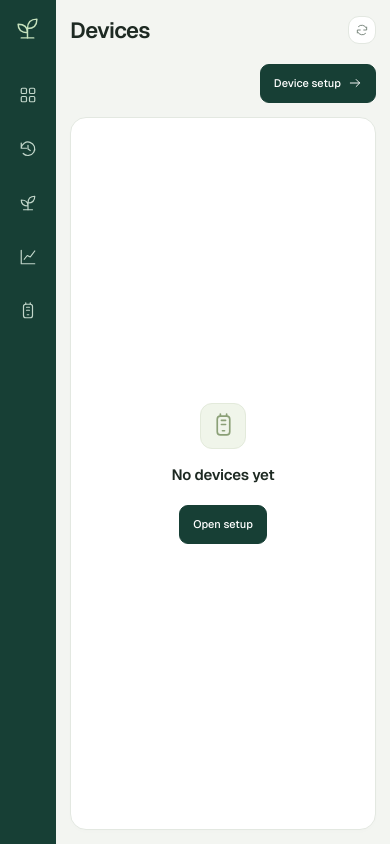
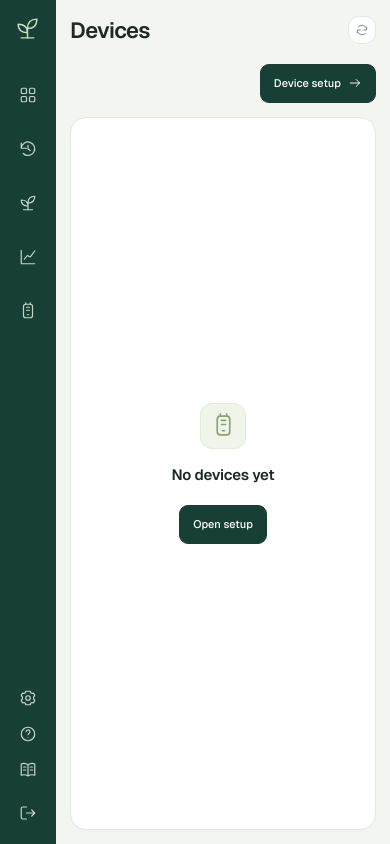
Before and after one commit to iHoshiii/freelance-thesis-ni-ezra, a Next.js app in the folder apps/web/: page /devices in a window 390 px wide. Built offline with nearby package versions, Linux system fonts and the light colour scheme; no server answers.

Commit message:
feat(sidebar): add utility icons and aligned logout footer

```diff
--- a/apps/web/next.config.ts
+++ b/apps/web/next.config.ts
@@ -4,6 +4,7 @@ import { fileURLToPath } from "node:url";
 const projectRoot = fileURLToPath(new URL(".", import.meta.url));
 
 const nextConfig: NextConfig = {
+  devIndicators: { position: "bottom-right" },
   outputFileTracingRoot: projectRoot,
   cacheComponents: true,
   partialPrefetching: true,
--- a/apps/web/src/app/styles/sidebar.css
+++ b/apps/web/src/app/styles/sidebar.css
@@ -8,26 +8,46 @@
 .sidebar .brand-mark { width: 28px; height: 37px; flex-shrink: 0; }
 .sidebar .brand-mark .icon { width: 25px; height: 25px; }
 .sidebar nav { display: grid; gap: 6px; margin-top: 38px; }
-.sidebar nav a { display: flex; justify-content: flex-start; gap: 14px; min-height: 46px; padding: 12px 15px; border: 0; border-radius: 7px; font-size: 13px; white-space: nowrap; }
+.sidebar nav a, .sidebar-actions .sidebar-logout { display: flex; align-items: center; justify-content: flex-start; gap: 14px; min-height: 46px; padding: 12px 15px; border: 0; border-radius: 7px; font-size: 13px; white-space: nowrap; }
 .sidebar nav a .icon { width: 18px; height: 18px; }
 .sidebar nav a[aria-current] { color: white; background: #ffffff17; box-shadow: inset 3px 0 #b4d6a4; }
 .sidebar nav a:focus-visible { outline-offset: -2px; }
 .sidebar .brand-name, .sidebar .nav-text { opacity: 1; transform: translateX(0); transition: opacity .16s ease, transform .24s ease; }
 .sidebar-collapsed .brand-name, .sidebar-collapsed .nav-text { opacity: 0; transform: translateX(-6px); pointer-events: none; }
+.sidebar-actions { display: flex; flex-direction: column; flex-shrink: 0; gap: 12px; margin-top: auto; padding-top: 16px; }
+.sidebar-utilities { display: flex; gap: 8px; padding-inline: 4px; }
+.sidebar-actions button { display: flex; align-items: center; justify-content: center; flex-shrink: 0; width: 40px; height: 40px; padding: 0; border: 0; border-radius: 8px; background: transparent; color: #c2d6ca; transition: color .16s ease, background .16s ease; }
+.sidebar:not(.sidebar-collapsed) .sidebar-utilities button { flex: 1; min-width: 0; }
+.sidebar-actions button:hover { color: #fff; background: #ffffff0d; }
+.sidebar-actions button:focus-visible { outline-color: #c3e2b5; outline-offset: -2px; }
+.sidebar-actions .icon { width: 18px; height: 18px; }
+.sidebar-actions .sidebar-logout { width: 100%; height: auto; }
+.sidebar-logout .icon { flex-shrink: 0; }
+.sidebar-collapsed .sidebar-utilities { flex-direction: column; align-items: center; gap: 4px; padding-inline: 0; }
+@media (max-height: 600px) and (min-width: 701px) {
+  .sidebar { padding-block: 16px; }
+  .sidebar nav { margin-top: 24px; gap: 4px; }
+  .sidebar nav a, .sidebar-actions .sidebar-logout { min-height: 40px; padding-block: 10px; }
+  .sidebar-actions { gap: 8px; padding-top: 8px; }
+  .sidebar-actions button { height: 32px; }
+}
 @media (max-width: 700px) {
   .shell { --sidebar-rail: 56px; }
   .sidebar { padding: 12px 6px; }
   .sidebar .brand { padding-inline: 7px; }
   .sidebar nav { gap: 8px; margin-top: 24px; }
-  .sidebar nav a { padding-inline: 13px; }
-  .shell { padding-left: 0; padding-top: 96px; transition: none; }
+  .sidebar nav a, .sidebar-actions .sidebar-logout { padding-inline: 13px; }
+  .shell { padding-left: 0; padding-top: 184px; transition: none; }
   .shell.sidebar-is-collapsed { padding-top: 0; }
-  .sidebar { width: 100%; height: 96px; padding-block: 8px; transition: none; }
+  .sidebar { width: 100%; height: 184px; padding-block: 8px; transition: none; }
   .sidebar.sidebar-collapsed { height: 100%; }
   .sidebar:not(.sidebar-collapsed) nav { display: flex; justify-content: space-between; gap: 2px; margin-top: 4px; }
-  .sidebar:not(.sidebar-collapsed) nav a { min-height: 36px; padding: 8px 2px; gap: 4px; font-size: 10px; }
-  .sidebar:not(.sidebar-collapsed) nav a .icon { width: 12px; height: 12px; }
+  .sidebar:not(.sidebar-collapsed) nav a, .sidebar:not(.sidebar-collapsed) .sidebar-logout { min-height: 36px; padding: 8px 2px; gap: 4px; font-size: 10px; }
+  .sidebar:not(.sidebar-collapsed) nav a .icon, .sidebar:not(.sidebar-collapsed) .sidebar-logout .icon { width: 12px; height: 12px; }
   .upload-status > span:not(.query-activity) { display: none; }
+  .sidebar-actions { gap: 4px; padding-top: 8px; }
+  .sidebar-actions button { width: 32px; height: 32px; }
+  .sidebar-utilities { gap: 8px; padding-inline: 4px; }
 }
 @media (max-height: 700px) and (max-width: 700px) {
   .sidebar { padding-top: 8px; }
--- a/apps/web/src/app/ui/dashboard-icon.tsx
+++ b/apps/web/src/app/ui/dashboard-icon.tsx
@@ -1,4 +1,8 @@
 const paths = {
+  settings: <><path d="m9 3-.5 2-2 1-2-.5L3 9l1.5 1.5v3L3 15l1.5 3.5 2-.5 2 1 .5 2h6l.5-2 2-1 2 .5L21 15l-1.5-1.5v-3L21 9l-1.5-3.5-2 .5-2-1-.5-2Z" /><circle cx="12" cy="12" r="3" /></>,
+  help: <><circle cx="12" cy="12" r="9" /><path d="M9.5 9a2.5 2.5 0 1 1 4 2c-1 .6-1.5 1-1.5 2M12 17h.01" /></>,
+  guide: <><path d="M12 5C9 3 5 3 3 4v15c3-1 6-1 9 1 3-2 6-2 9-1V4c-2-1-6-1-9 1Zm0 0v15" /><path d="M6 8h3M6 12h3M15 8h3M15 12h3" /></>,
+  logout: <><path d="M10 4H5a2 2 0 0 0-2 2v12a2 2 0 0 0 2 2h5M10 12h11m-4-4 4 4-4 4" /></>,
   image: <><rect x="3" y="3" width="18" height="18" rx="4" /><circle cx="8" cy="8" r="1.5" /><path d="m4 16 5-5 4 4 3-3 5 5" /></>,
   location: <><path d="M19 10c0 5-7 11-7 11S5 15 5 10a7 7 0 0 1 14 0Z" /><circle cx="12" cy="10" r="2" /></>,
   search: <><circle cx="10.5" cy="10.5" r="6.5" /><path d="m16 16 5 5" /></>,
--- /dev/null
+++ b/apps/web/src/app/ui/sidebar-actions.tsx
@@ -0,0 +1,15 @@
+"use client";
+
+import { Icon } from "./dashboard-icon";
+
+export function SidebarActions() {
+  const actions = [
+    { label: "Settings", icon: "settings" },
+    { label: "Help", icon: "help" },
+    { label: "How to use", icon: "guide" },
+  ] as const;
+  return <div className="sidebar-actions">
+    <div className="sidebar-utilities" role="group" aria-label="Workspace tools">{actions.map((action) => <button type="button" key={action.label} aria-label={action.label} title={action.label}><Icon name={action.icon} /></button>)}</div>
+    <button className="sidebar-logout" type="button" aria-label="Logout" title="Logout"><Icon name="logout" /><span className="nav-text">Logout</span></button>
+  </div>;
+}
--- a/apps/web/src/app/ui/workspace-sidebar.tsx
+++ b/apps/web/src/app/ui/workspace-sidebar.tsx
@@ -3,6 +3,7 @@
 import { useRef } from "react";
 import { DashboardNav } from "./dashboard-nav";
 import { Icon } from "./dashboard-icon";
+import { SidebarActions } from "./sidebar-actions";
 import { useSidebar } from "./sidebar-state";
 
 export function WorkspaceSidebar({ current }: { current: string }) {
@@ -22,5 +23,6 @@ export function WorkspaceSidebar({ current }: { current: string }) {
       </button>
     </div>
     <div id="sidebar-navigation" onClick={(event) => { if (pointer.current !== "mouse" && (event.target as Element).closest("a")) close(); }}><DashboardNav current={current} /></div>
+    <SidebarActions />
   </aside>;
 }
```
